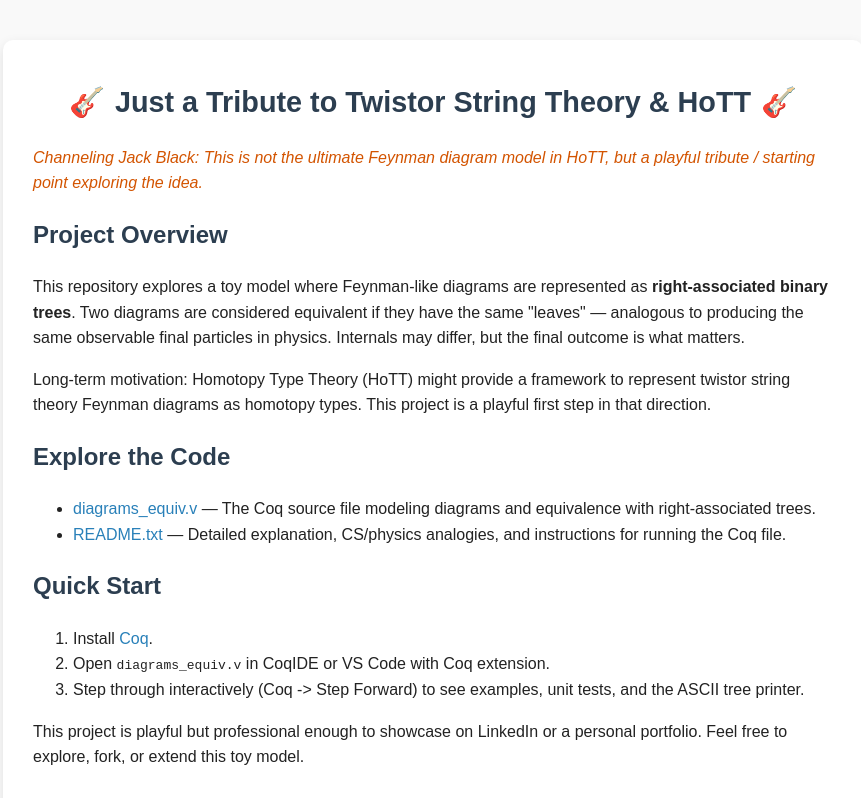
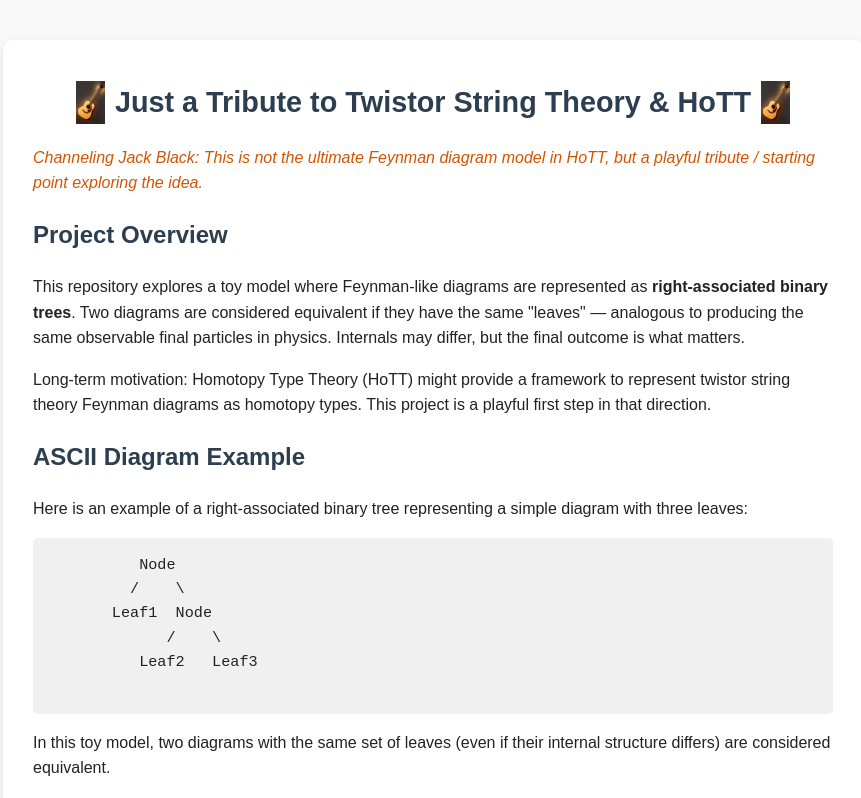
Before and after one commit to FrancisErdman2025/dealpal, a browser extension: page coq/index.html in a window 1280 px wide. Shown: the top 798 px of the page, without its empty margins (207-1068 px from the left). Drawn offline with Linux system fonts and the light colour scheme.

Commit message:
Update index.html

```diff
--- a/coq/index.html
+++ b/coq/index.html
@@ -3,6 +3,10 @@
 <head>
     <meta charset="UTF-8">
     <title>Diagrams Equiv - HoTT & Twistor String Tribute</title>
+
+    <!-- Crisp Favicon for all resolutions -->
+    <link rel="icon" type="image/png" sizes="any" href="guitar.png">
+
     <style>
         body {
             font-family: Arial, sans-serif;
@@ -48,14 +52,25 @@
             gap: 10px;
             font-size: 1.8em;
         }
+        .heading-with-guitars img {
+            height: 1.5em;
+        }
+        pre.ascii-tree {
+            background: #f0f0f0;
+            padding: 15px;
+            border-radius: 5px;
+            overflow-x: auto;
+            font-family: "Courier New", monospace;
+            font-size: 0.95em;
+        }
     </style>
 </head>
 <body>
     <div class="container">
         <h1 class="heading-with-guitars">
-            <span>🎸</span>
+            <img src="guitar.png" alt="Guitar Left">
             <span>Just a Tribute to Twistor String Theory & HoTT</span>
-            <span>🎸</span>
+            <img src="guitar.png" alt="Guitar Right">
         </h1>
 
         <p class="playful">Channeling Jack Black: This is not the ultimate Feynman diagram model in HoTT, but a playful tribute / starting point exploring the idea.</p>
@@ -69,6 +84,19 @@
 
         <p>
             Long-term motivation: Homotopy Type Theory (HoTT) might provide a framework to represent twistor string theory Feynman diagrams as homotopy types. This project is a playful first step in that direction.
+        </p>
+
+        <h2>ASCII Diagram Example</h2>
+        <p>Here is an example of a right-associated binary tree representing a simple diagram with three leaves:</p>
+        <pre class="ascii-tree">
+          Node
+         /    \
+       Leaf1  Node
+             /    \
+          Leaf2   Leaf3
+        </pre>
+        <p>
+            In this toy model, two diagrams with the same set of leaves (even if their internal structure differs) are considered equivalent.
         </p>
 
         <h2>Explore the Code</h2>
```
